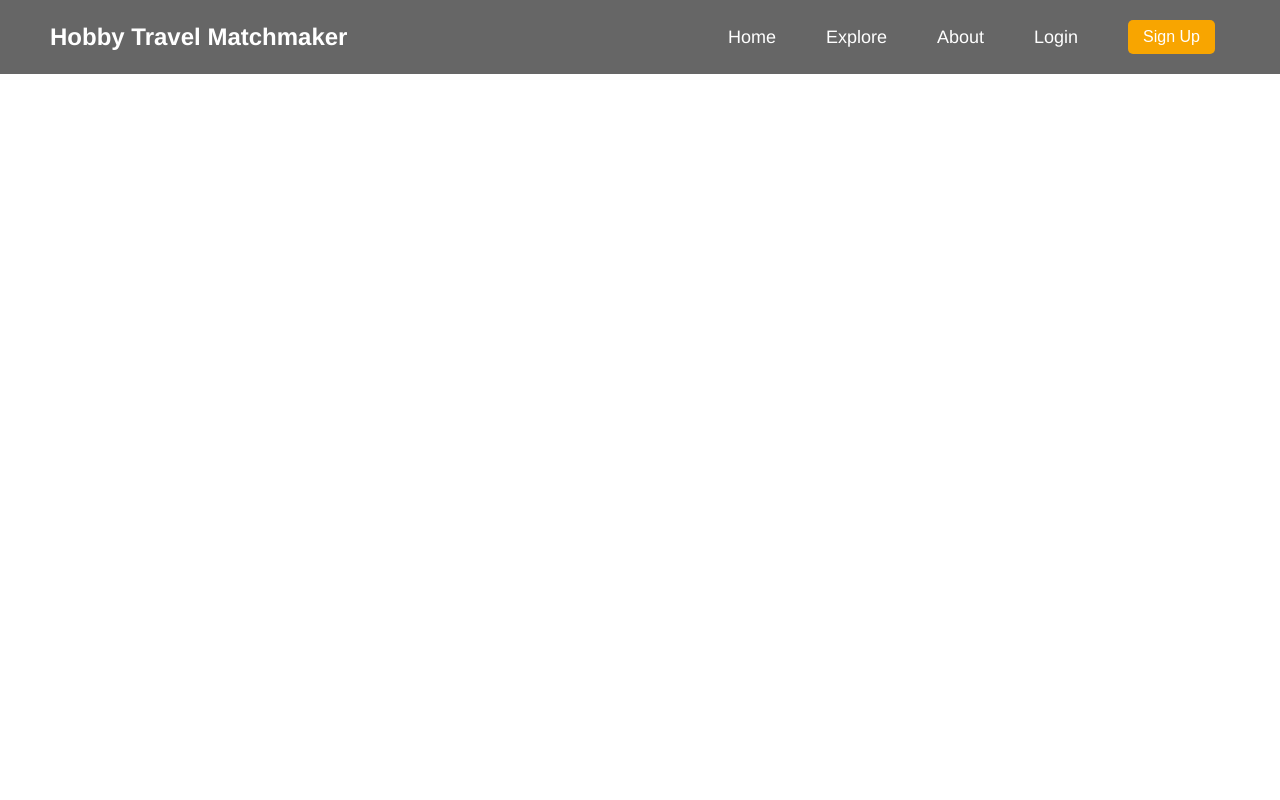
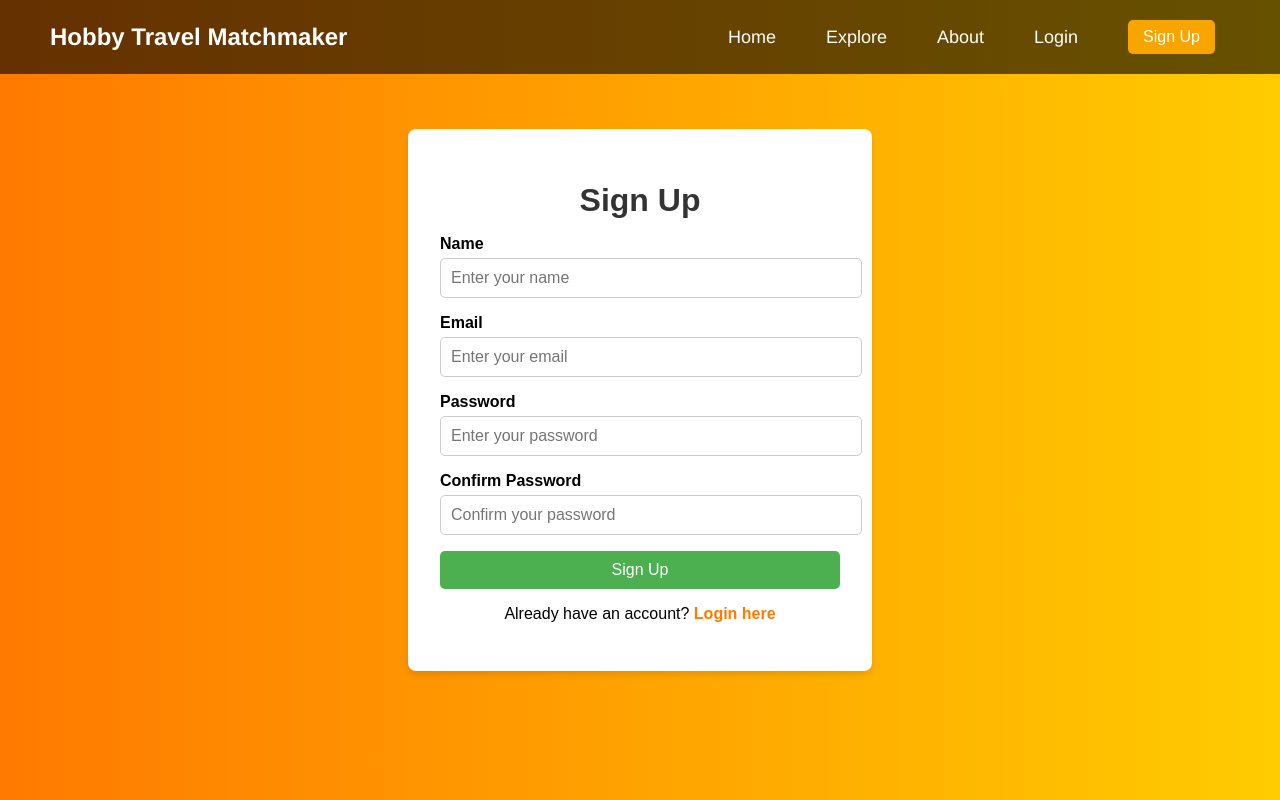
Before and after one commit to SaiKavya210804/route-crafters-client, a React (Vite) app: page /signup in a window 1280 px wide. Built offline with nearby package versions, Linux system fonts and the light colour scheme.

Commit message:
created signUp page with styling and also created redirecting to the home page within 3 seconds after signup

```diff
--- a/src/App.jsx
+++ b/src/App.jsx
@@ -1,6 +1,7 @@
 import { BrowserRouter as Router, Routes, Route } from "react-router-dom";
 import Home from "./pages/Home";
 import Login from "./pages/Login";
+import SignUp from "./pages/SignUp"; // Import SignUp Page
 import Dashboard from "./pages/Dashboard";
 import Navbar from "./components/NavBar"; // Ensure Navbar is included
 import './index.css';
@@ -12,6 +13,7 @@ const App = () => {
       <Routes>
         <Route path="/" element={<Home />} />
         <Route path="/login" element={<Login />} />
+        <Route path="/signup" element={<SignUp />} />
         <Route path="/dashboard" element={<Dashboard />} />
       </Routes>
     </Router>
--- a/src/components/NavBar.jsx
+++ b/src/components/NavBar.jsx
@@ -1,6 +1,5 @@
 import React from "react";
 import { Link } from "react-router-dom";
-//import "./navbar.css";
 
 const Navbar = () => {
   return (
@@ -12,7 +11,7 @@ const Navbar = () => {
         <Link to="/about">About</Link>
         <Link to="/login">Login</Link>
         <Link to="/signup">
-        <button className="signup-btn">Sign Up</button>
+          <button className="signup-btn">Sign Up</button>
         </Link>
       </div>
     </nav>
--- a/src/index.css
+++ b/src/index.css
@@ -82,7 +82,7 @@
     height: 70%;
     background-size: cover;
     background-position: center;
-    transition: opacity 0.5s ease-in-out;
+    transition: opacity 1s ease-in-out;
 }
 
 .fade-in {
@@ -395,3 +395,97 @@
         padding: 8px;
     }
 }
+
+/* ==============================
+   SignUp Styles
+   ============================== */
+
+
+   .signup-container {
+    display: flex;
+    justify-content: center;
+    align-items: center;
+    height: 100vh;
+    background: linear-gradient(to right, #ff7a00, #ffcc00);
+}
+
+.signup-box {
+    background: white;
+    padding: 2rem;
+    border-radius: 8px;
+    box-shadow: 0 4px 6px rgba(0, 0, 0, 0.1);
+    text-align: center;
+    max-width: 400px;
+    width: 100%;
+}
+
+.signup-box h1 {
+    color: #333;
+    margin-bottom: 1rem;
+}
+
+.signup-box form {
+    display: flex;
+    flex-direction: column;
+}
+
+.signup-box label {
+    font-weight: bold;
+    margin-bottom: 5px;
+    text-align: left;
+    display: block;
+}
+
+.signup-box input {
+    width: 100%;
+    padding: 10px;
+    margin-bottom: 1rem;
+    border: 1px solid #ccc;
+    border-radius: 5px;
+    font-size: 16px;
+}
+
+.signup-box button {
+    background: #4CAF50;
+    color: white;
+    border: none;
+    padding: 10px;
+    font-size: 16px;
+    cursor: pointer;
+    border-radius: 5px;
+    transition: background 0.3s ease-in-out;
+}
+
+.signup-box button:hover {
+    background: #45a049;
+}
+
+.signup-box p {
+    margin-top: 1rem;
+}
+
+.signup-box a {
+    color: #ff7a00;
+    text-decoration: none;
+    font-weight: bold;
+}
+
+.signup-box a:hover {
+    text-decoration: underline;
+}
+
+
+/* Success Message */
+.success-message {
+    text-align: center;
+}
+
+.success-message h2 {
+    color: #4CAF50;
+    margin-bottom: 10px;
+}
+
+.success-message p {
+    font-size: 16px;
+    color: #555;
+}
--- a/src/pages/SignUp.jsx
+++ b/src/pages/SignUp.jsx
@@ -0,0 +1,102 @@
+import React, { useState, useEffect } from "react";
+import { Link, useNavigate } from "react-router-dom";
+//import "./SignUp.css"; // Import the CSS file for styling
+
+const SignUp = () => {
+  const [formData, setFormData] = useState({
+    name: "",
+    email: "",
+    password: "",
+    confirmPassword: "",
+  });
+
+  const [isSuccess, setIsSuccess] = useState(false);
+  const navigate = useNavigate();
+
+  const handleChange = (e) => {
+    setFormData({ ...formData, [e.target.name]: e.target.value });
+  };
+
+  const handleSubmit = (e) => {
+    e.preventDefault();
+
+    if (formData.password !== formData.confirmPassword) {
+      alert("Passwords do not match!");
+      return;
+    }
+
+    // Simulate successful signup
+    setIsSuccess(true);
+
+    // Redirect to homepage after 3 seconds
+    setTimeout(() => {
+      navigate("/");
+    }, 3000);
+  };
+
+  return (
+    <div className="signup-container">
+      <div className="signup-box">
+        {isSuccess ? (
+          <div className="success-message">
+            <h2>Signup Successful!</h2>
+            <p>Redirecting to homepage...</p>
+          </div>
+        ) : (
+          <>
+            <h1>Sign Up</h1>
+            <form onSubmit={handleSubmit}>
+              <label>Name</label>
+              <input
+                type="text"
+                name="name"
+                placeholder="Enter your name"
+                value={formData.name}
+                onChange={handleChange}
+                required
+              />
+
+              <label>Email</label>
+              <input
+                type="email"
+                name="email"
+                placeholder="Enter your email"
+                value={formData.email}
+                onChange={handleChange}
+                required
+              />
+
+              <label>Password</label>
+              <input
+                type="password"
+                name="password"
+                placeholder="Enter your password"
+                value={formData.password}
+                onChange={handleChange}
+                required
+              />
+
+              <label>Confirm Password</label>
+              <input
+                type="password"
+                name="confirmPassword"
+                placeholder="Confirm your password"
+                value={formData.confirmPassword}
+                onChange={handleChange}
+                required
+              />
+
+              <button type="submit">Sign Up</button>
+            </form>
+
+            <p>
+              Already have an account? <Link to="/login">Login here</Link>
+            </p>
+          </>
+        )}
+      </div>
+    </div>
+  );
+};
+
+export default SignUp;
```
